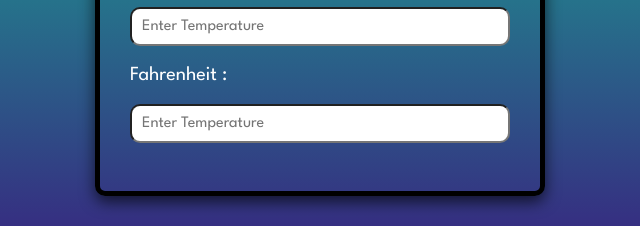
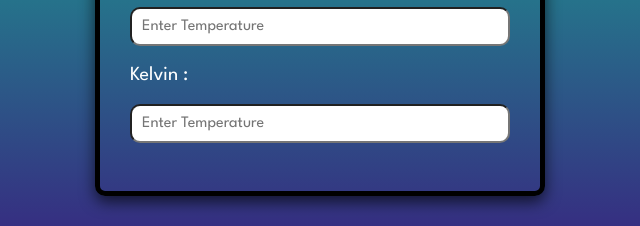
Before and after one commit to SyedShahulAhmed/JavacriptProjects, a plain HTML site: page 11_Temperature Converter/index.html in a window 1280 px wide. Shown: the part 429-655 px from the top of the page, 320-960 px from the left. Drawn offline with Linux system fonts and the light colour scheme.

Commit message:
Temperature Converter Completed

```diff
--- a/11_Temperature Converter/index.html
+++ b/11_Temperature Converter/index.html
@@ -21,7 +21,7 @@
             name="fahrenheit"
             id="Faren"
             placeholder="Enter Temperature">
-        <label for="Farenheit">Fahrenheit :</label>
+        <label for="Farenheit">Kelvin :</label>
         <input type="number"
             onchange="caltemp(event)"
             name="kelvin"
```
